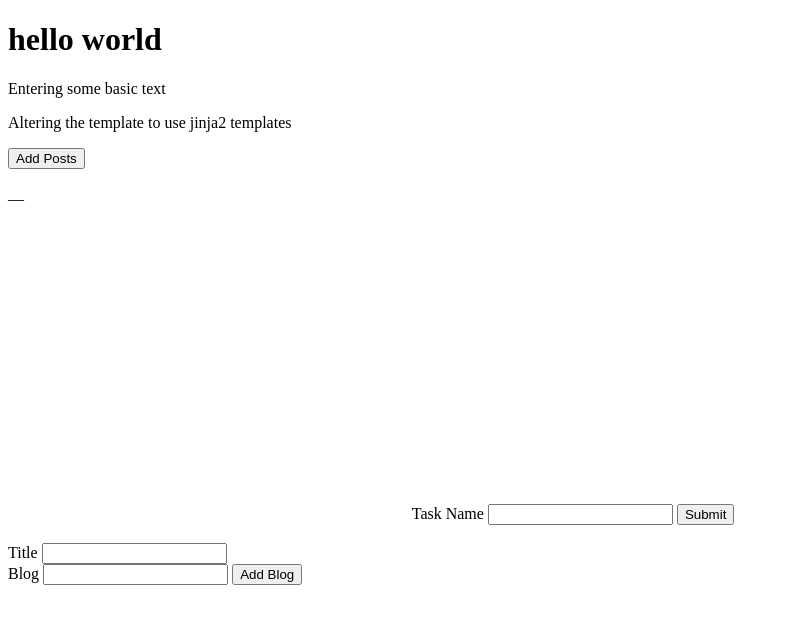
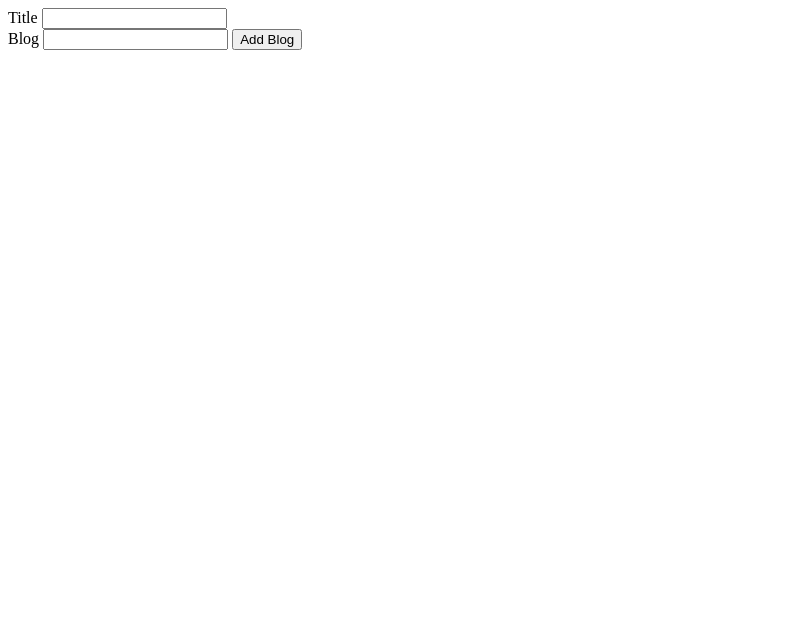
Before and after one commit to asimsheikh/microblog, a Flask app: page / in a window 1280 px wide. Shown: the top 624 px of the page, without its empty margins (0-789 px from the left). Run offline with Flask 2, Linux system fonts and the light colour scheme; parts of the project's set-up code (start-up, migrations or seed data) failed here and were passed over; some libraries are stand-ins or nearby versions.

Commit message:
Removing task artifacts and moving to microblog model

```diff
--- a/src/templates/index.html
+++ b/src/templates/index.html
@@ -7,24 +7,6 @@
     <!-- <script src="https://cdn.tailwindcss.com"></script> -->
 </head>
 
-<h1>hello world</h1>
-
-<p>Entering some basic text</p>
-<p>Altering the template to use jinja2 templates</p>
-
-<button hx-post="/api" hx-trigger="click" hx-target="#posts" hx-swap="outerHTML">
-    Add Posts</button>
-
-<p>__</p>
-
-<form hx-post="/api" hx-indicator="#indicator" hx-ext="json-enc" hx-target="#json" hx-swap="outerHTML">
-    <img id="indicator" class="htmx-indicator" src="/spinner.gif" />
-    <label for="name">Task Name</label>
-    <input id="name" name="name" type="text">
-    <input type="submit" value="Submit">
-</form>
-
-<br>
 <div>
     <label for="title">Title</label>
     <input id="title" name="title" type="text">
@@ -37,8 +19,6 @@
         Blog</button>
 </div>
 
-<div id="posts"></div>
-<div id="json"></div>
 <div id="tasks"></div>
 
 <script src="https://unpkg.com/htmx.org@1.8.0"
```
Also changed, not shown: src/repo.py (+3 -8 lines), test/blog_test.py (+2 -15 lines).
